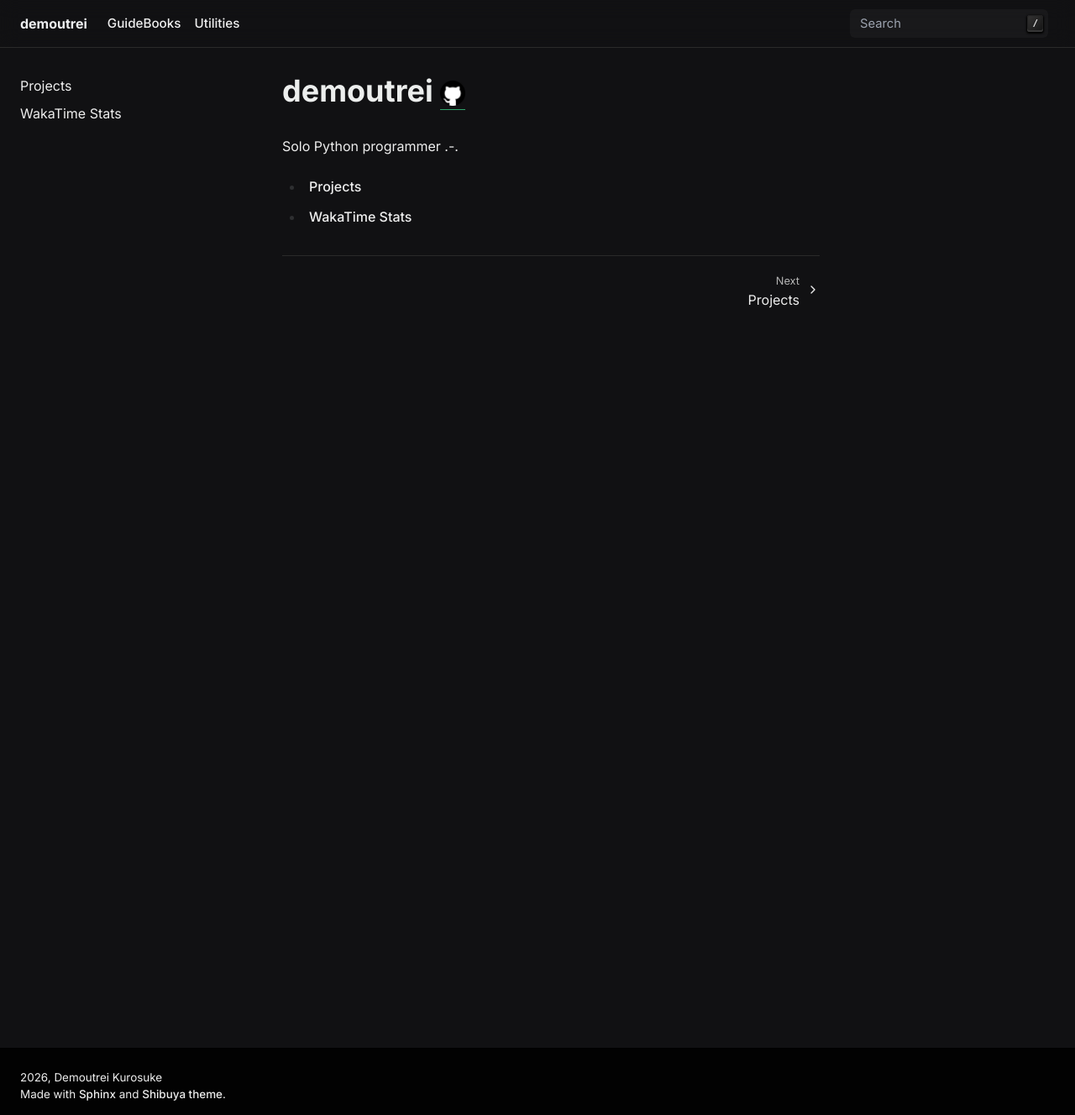
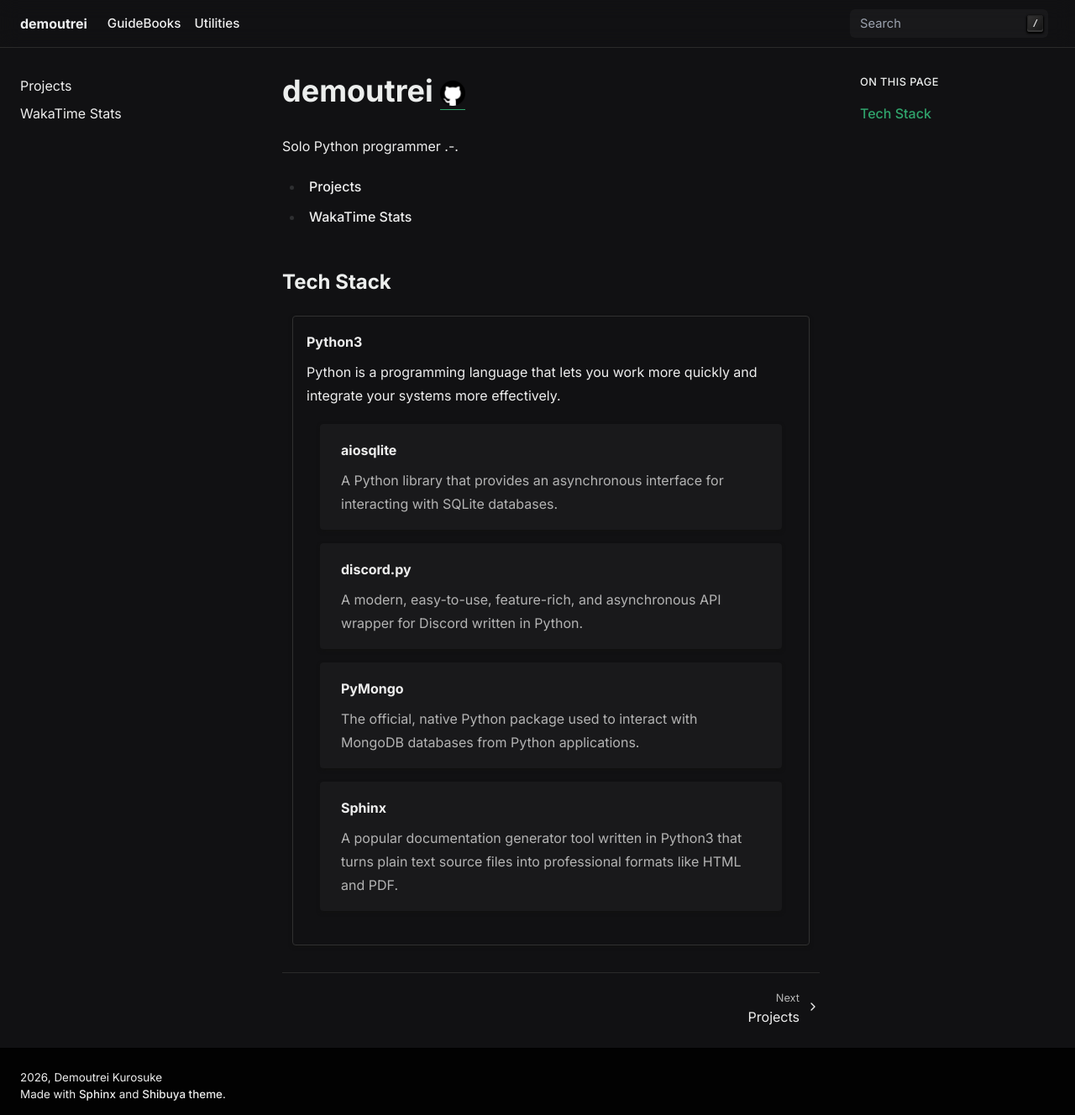
Before and after one commit to demoutrei/demoutrei, a Sphinx documentation site: the page built from source/index.rst, in a window 1280 px wide and 1328 px high. Shown: the whole window at 84% size. Built offline with Sphinx 7.4.7, drawn with Linux system fonts in a browser that asks for light colours.

Commit message:
Added tech stack: Python3

```diff
--- a/source/index.rst
+++ b/source/index.rst
@@ -20,3 +20,49 @@
 
    projects
    wakatime-stats
+
+
+Tech Stack
+++++++++++
+
+
+.. grid:: 1
+    :gutter: 3
+
+
+    .. grid-item-card:: Python3
+
+        Python is a programming language that lets you work more quickly and integrate your systems more effectively.
+
+
+        .. grid:: 1
+            :class-row: surface
+            :gutter: 3
+
+
+            .. grid-item-card:: aiosqlite
+                :link: https://aiosqlite.omnilib.dev/en/stable/api.html
+                :link-type: url
+
+                A Python library that provides an asynchronous interface for interacting with SQLite databases.
+
+
+            .. grid-item-card:: discord.py
+                :link: https://discordpy.readthedocs.io/
+                :link-type: url
+
+                A modern, easy-to-use, feature-rich, and asynchronous API wrapper for Discord written in Python.
+
+
+            .. grid-item-card:: PyMongo
+                :link: https://pymongo.readthedocs.io/
+                :link-type: url
+
+                The official, native Python package used to interact with MongoDB databases from Python applications.
+
+
+            .. grid-item-card:: Sphinx
+                :link: https://www.sphinx-doc.org/
+                :link-type: url
+
+                A popular documentation generator tool written in Python3 that turns plain text source files into professional formats like HTML and PDF.
```
